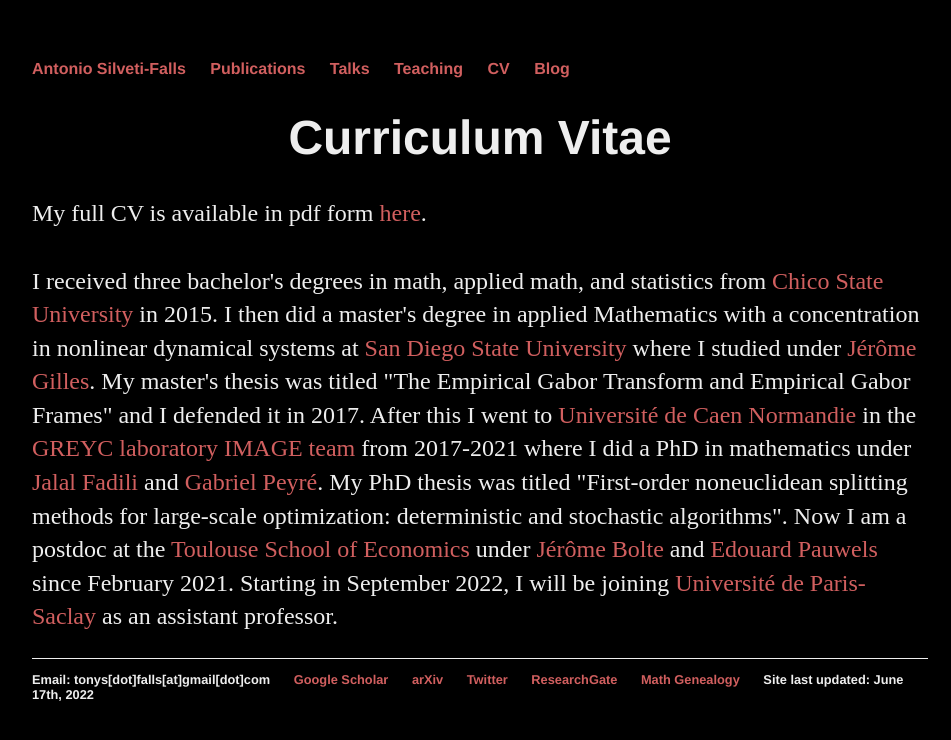
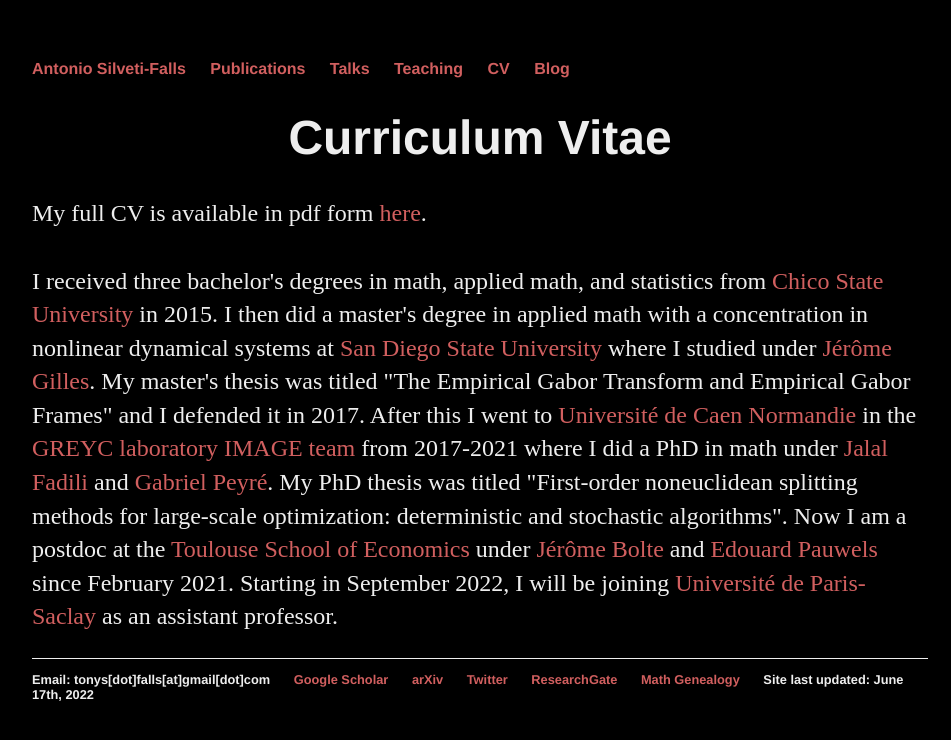
Before and after one commit to tonysf/tonysf.github.io, a Jekyll site: the page built from cv.html, in a window 1280 px wide. Shown: the top 740 px of the page, without its empty margins (160-1111 px from the left). Built offline with Jekyll 4.4.1, drawn with Linux system fonts in a browser that asks for light colours.

Commit message:
Update cv.html

```diff
--- a/cv.html
+++ b/cv.html
@@ -6,11 +6,11 @@
 	<h1><center>Curriculum Vitae</center></h1>
 	<p>My full CV is available in pdf form <a href="/cv.pdf">here</a>.<br><br>
 		I received three bachelor's degrees in math, applied math, and statistics from <a href="https://www.csuchico.edu/math/">Chico State University</a> in 2015. I then
-		did a master's degree in applied Mathematics
+		did a master's degree in applied math
 		with a concentration in nonlinear dynamical systems at <a href="https://math.sdsu.edu/">San Diego State University</a> where I studied under <a href="https://jegilles.sdsu.edu/">Jérôme Gilles</a>.
 		My master's thesis was titled "The Empirical Gabor
 		Transform and Empirical Gabor Frames" and I defended it in 2017. After this I went to <a href="https://www.unicaen.fr/">Université de Caen Normandie</a> in the <a href="https://www.greyc.fr/en/equipes/image-2/">GREYC laboratory
-		IMAGE team</a> from 2017-2021 where I did a PhD in mathematics under <a href="https://fadili.users.greyc.fr/">Jalal Fadili</a> and <a href="http://www.gpeyre.com/">Gabriel Peyré</a>. My
+		IMAGE team</a> from 2017-2021 where I did a PhD in math under <a href="https://fadili.users.greyc.fr/">Jalal Fadili</a> and <a href="http://www.gpeyre.com/">Gabriel Peyré</a>. My
 		PhD thesis was titled "First-order noneuclidean splitting methods
 		for large-scale optimization: deterministic and stochastic algorithms". Now I am a postdoc at the <a href="https://www.tse-fr.eu/">Toulouse School of Economics</a> under
 		<a href="https://www.tse-fr.eu/fr/people/jerome-bolte">Jérôme Bolte</a> and <a href="https://www.irit.fr/~Edouard.Pauwels/">Edouard Pauwels</a> since February 2021. Starting in September 2022,
```
